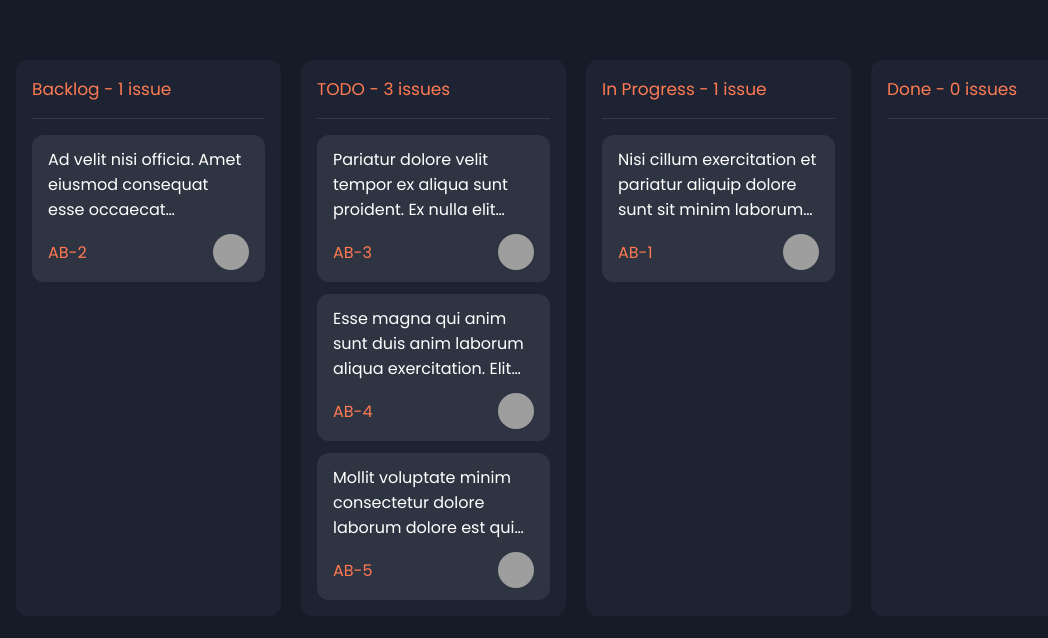
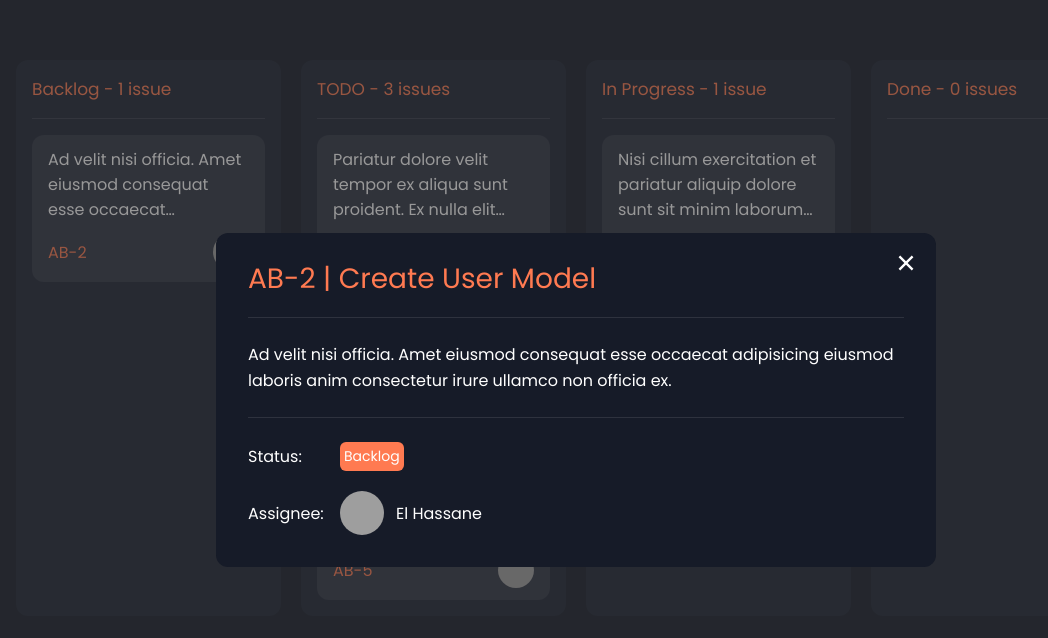
Before and after one commit to boushib/scrum-board, a React (Create React App) app: page / in a window 1280 px wide. Both pictures are taken after a click on the element 212 px from the left and 208 px from the top of the page. Shown: the top 638 px of the page, without its empty margins (64-1112 px from the left). Built offline with nearby package versions, Linux system fonts and the light colour scheme; grey boxes are pictures that could not be loaded.

Commit message:
Create story details modal

```diff
--- a/src/App.tsx
+++ b/src/App.tsx
@@ -1,7 +1,7 @@
 import Board from './pages/Board'
 
 const App = () => (
-  <div className="App">
+  <div className="app">
     <Board />
   </div>
 )
--- a/src/components/BoardCol/BoardCol.tsx
+++ b/src/components/BoardCol/BoardCol.tsx
@@ -5,16 +5,17 @@ import './BoardCol.sass'
 interface Props {
   title: string
   stories: Array<Story>
+  onOpenStory: (story: Story) => void
 }
 
-const BoardCol = ({ title, stories }: Props) => (
+const BoardCol = ({ title, stories, onOpenStory }: Props) => (
   <div className="board-col">
     <div className="board-col__title">
       {title} - {stories.length} issue{stories.length === 1 ? '' : 's'}
     </div>
     <hr />
     {stories.map((s) => (
-      <StoryOverview story={s} key={s.id} />
+      <StoryOverview story={s} onClick={() => onOpenStory(s)} key={s.id} />
     ))}
   </div>
 )
--- /dev/null
+++ b/src/components/StoryDetails/StoryDetails.sass
@@ -0,0 +1,55 @@
+.story
+  width: 720px
+  padding: 32px
+  background-color: var(--color-bg)
+  border-radius: 12px
+  display: flex
+  flex-direction: column
+  gap: 20px
+  position: relative
+
+  .icon-close
+    position: absolute
+    top: 16px
+    right: 16px
+    cursor: pointer
+    width: 28px
+    height: 28px
+
+  &__wrapper
+    background-color: rgba(#323232, .5)
+    display: flex
+    align-items: center
+    justify-content: center
+    position: fixed
+    top: 0
+    left: 0
+    height: 100vh
+    width: 100%
+    overflow-y: auto
+    z-index: 999
+
+  &__title
+    color: var(--color-primary)
+
+  &__status
+    display: flex
+    align-items: center
+    gap: 12px
+
+  &__assignee
+    display: flex
+    align-items: center
+    gap: 12px
+
+    &__avatar
+      width: 44px
+      height: 44px
+      border-radius: 50%
+      background-color: var(--color-primary)
+      background-size: cover
+      background-position: center
+
+  &__status, &__assignee
+    span
+      width: 80px
--- /dev/null
+++ b/src/components/StoryDetails/StoryDetails.tsx
@@ -0,0 +1,38 @@
+import CloseIcon from '../../icons/Close'
+import { Story } from '../../models'
+import './StoryDetails.sass'
+
+interface Props {
+  story: Story
+  onClose: () => void
+}
+
+const StoryDetails = ({ story, onClose }: Props) => (
+  <div className="story__wrapper">
+    <div className="story">
+      <CloseIcon onClick={onClose} />
+      <h2 className="story__title">
+        {story.id} | {story.title}
+      </h2>
+      <hr />
+      <p className="story__description">{story.description}</p>
+      <hr />
+      <div className="story__status">
+        <span>Status:</span>
+        <div className="tag">{story.status.toLowerCase()}</div>
+      </div>
+      <div className="story__assignee">
+        <span>Assignee:</span>
+        <div
+          className="story__assignee__avatar"
+          style={{
+            backgroundImage: `url("https://images.unsplash.com/photo-1615109398623-88346a601842?ixlib=rb-1.2.1&ixid=MnwxMjA3fDB8MHxwaG90by1wYWdlfHx8fGVufDB8fHx8&auto=format&fit=crop&w=987&q=80")`,
+          }}
+        ></div>
+        <div className="story__assignee__username">{story.assignee}</div>
+      </div>
+    </div>
+  </div>
+)
+
+export default StoryDetails
--- a/src/components/StoryOverview/StoryOverview.tsx
+++ b/src/components/StoryOverview/StoryOverview.tsx
@@ -3,10 +3,11 @@ import './StoryOverview.sass'
 
 interface Props {
   story: Story
+  onClick: () => void
 }
 
-const StoryOverview = ({ story }: Props) => (
-  <div className="story-overview">
+const StoryOverview = ({ story, onClick }: Props) => (
+  <div className="story-overview" onClick={onClick}>
     <div className="story-overview__description">{story.description}</div>
     <div className="story-overview__footer">
       <div className="story-overview__id">{story.id}</div>
--- /dev/null
+++ b/src/hooks/index.ts
@@ -0,0 +1 @@
+export * from './useDisableScroll'
--- /dev/null
+++ b/src/icons/Close.tsx
@@ -0,0 +1,22 @@
+interface Props {
+  onClick?: () => void
+}
+
+const CloseIcon = ({ onClick }: Props) => (
+  <svg
+    stroke="currentColor"
+    fill="currentColor"
+    stroke-width="0"
+    viewBox="0 0 24 24"
+    height="1em"
+    width="1em"
+    xmlns="http://www.w3.org/2000/svg"
+    onClick={onClick}
+    className="icon icon-close"
+  >
+    <path fill="none" d="M0 0h24v24H0z"></path>
+    <path d="M12 10.586l4.95-4.95 1.414 1.414-4.95 4.95 4.95 4.95-1.414 1.414-4.95-4.95-4.95 4.95-1.414-1.414 4.95-4.95-4.95-4.95L7.05 5.636z"></path>
+  </svg>
+)
+
+export default CloseIcon
--- a/src/pages/Board/Board.tsx
+++ b/src/pages/Board/Board.tsx
@@ -1,11 +1,13 @@
 import { useEffect, useState } from 'react'
 import BoardCol from '../../components/BoardCol'
+import StoryDetails from '../../components/StoryDetails/StoryDetails'
 import { STORIES } from '../../constants'
 import { Story, StoryStatus } from '../../models'
 import './Board.sass'
 
 const Board = () => {
   const [stories, setStories] = useState<Array<Story>>([])
+  const [selectedStory, setSelectedStory] = useState<Story>()
 
   useEffect(() => {
     setStories(STORIES)
@@ -18,23 +20,33 @@ const Board = () => {
           <BoardCol
             title="Backlog"
             stories={stories.filter((s) => s.status === StoryStatus.BACKLOG)}
+            onOpenStory={setSelectedStory}
           />
           <BoardCol
             title="TODO"
             stories={stories.filter((s) => s.status === StoryStatus.TODO)}
+            onOpenStory={setSelectedStory}
           />
           <BoardCol
             title="In Progress"
             stories={stories.filter(
               (s) => s.status === StoryStatus.IN_PROGRESS
             )}
+            onOpenStory={setSelectedStory}
           />
           <BoardCol
             title="Done"
             stories={stories.filter((s) => s.status === StoryStatus.DONE)}
+            onOpenStory={setSelectedStory}
           />
         </div>
       </div>
+      {selectedStory && (
+        <StoryDetails
+          story={selectedStory}
+          onClose={() => setSelectedStory(undefined)}
+        />
+      )}
     </div>
   )
 }
--- a/src/styles/_base.sass
+++ b/src/styles/_base.sass
@@ -10,3 +10,12 @@ hr
   border-top: 1px solid var(--color-text)
   opacity: .1
   margin: 4px 0
+
+.tag
+  display: table
+  padding: 4px
+  border-radius: 6px
+  color: #fff
+  background-color: var(--color-primary)
+  font-size: 14px
+  text-transform: capitalize
--- a/src/styles/_typography.sass
+++ b/src/styles/_typography.sass
@@ -3,13 +3,17 @@
   color: var(--color-text)
 
 h1, h2, h3
-  font-weight: 600
+  font-weight: 400
+  line-height: 1
 
 h1
-  font-size: 36px
+  font-size: 32px
 
 h2
-  font-size: 32px
+  font-size: 28px
 
 h3
-  font-size: 28px
+  font-size: 24px
+
+p
+  line-height: 1.6
```
Also changed, not shown: src/hooks/useDisableScroll.ts (added, +10 -0 lines).
